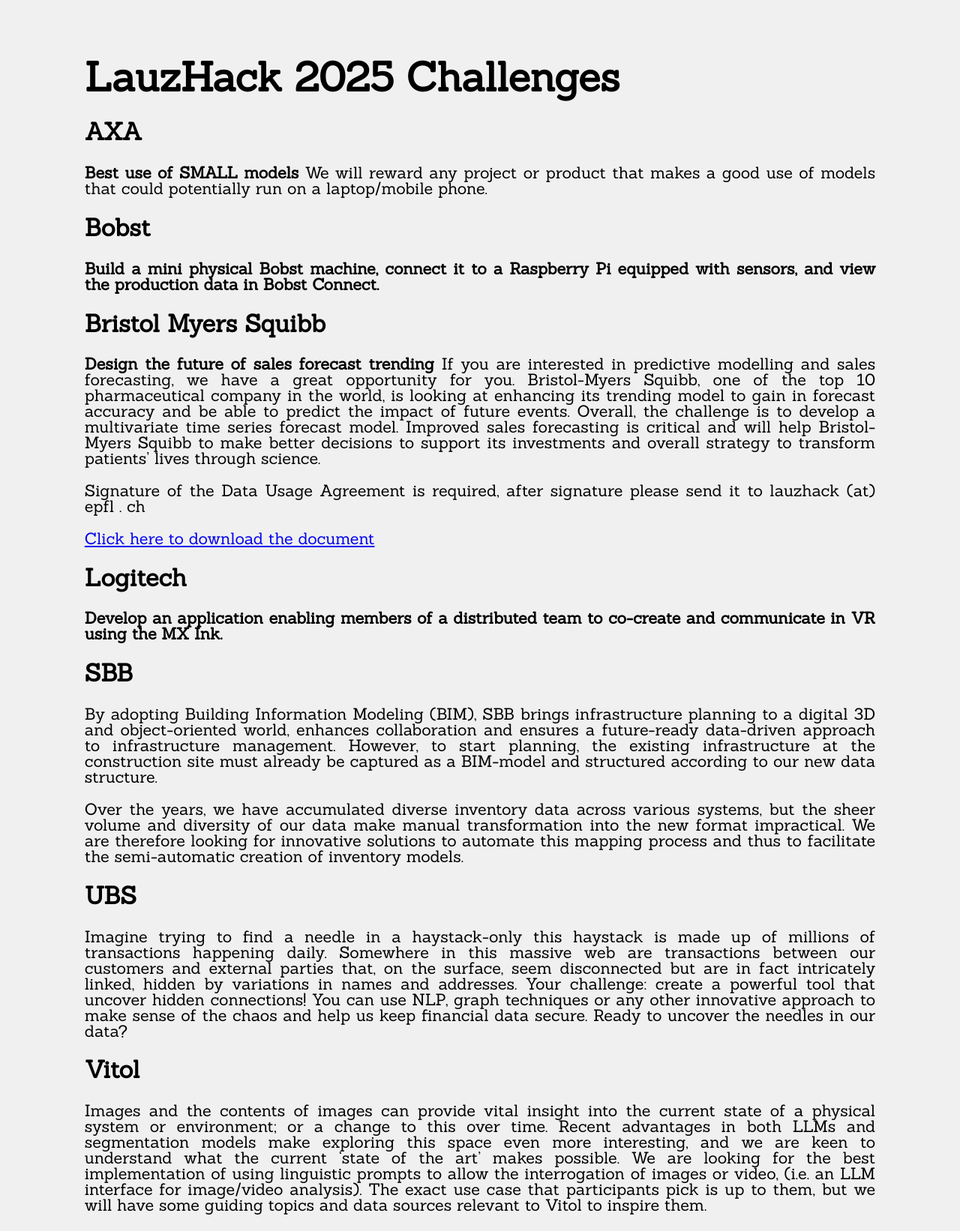
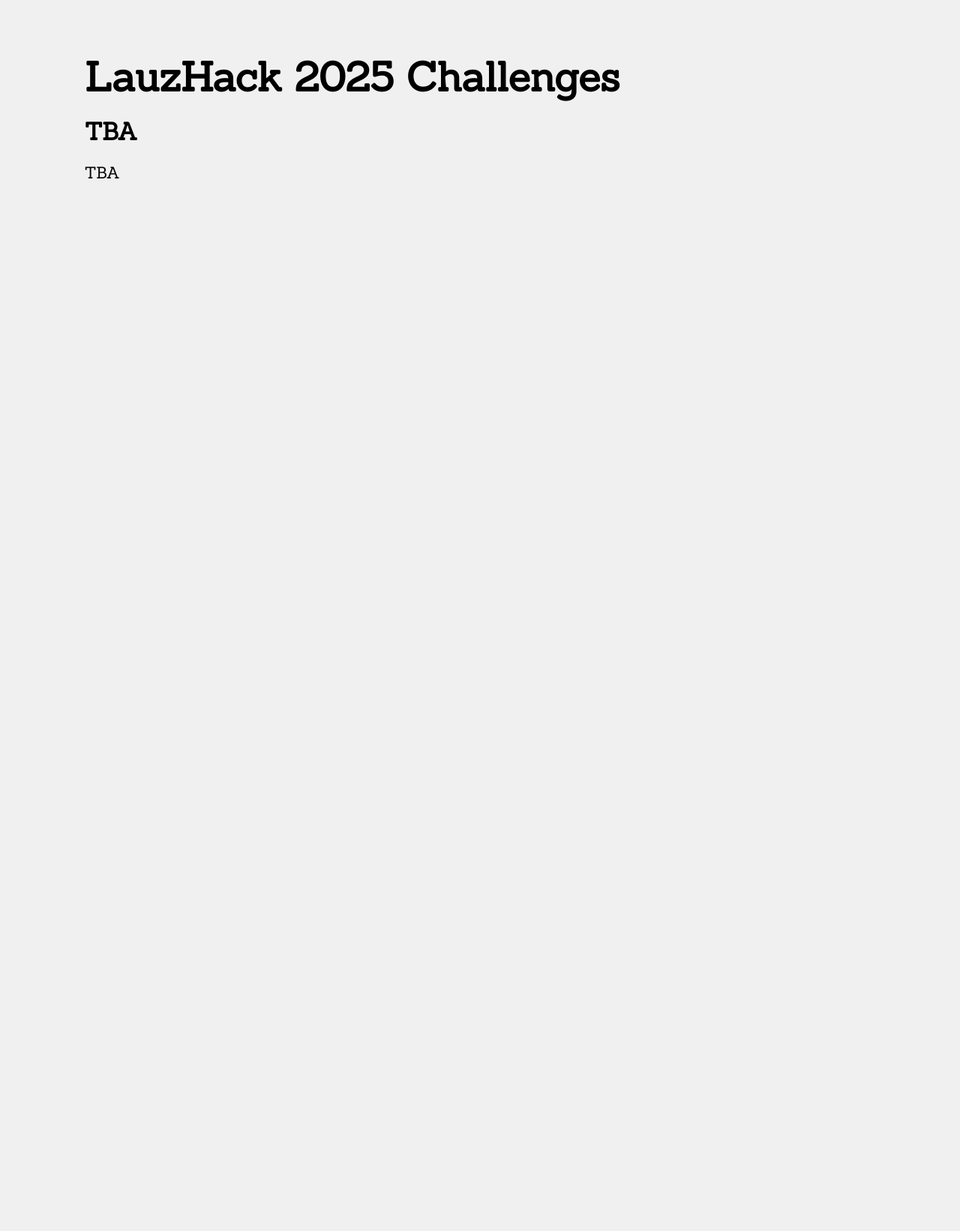
Before and after one commit to LauzHack/LauzHack.github.io, a Jekyll site: the page built from challenges.md, in a window 1280 px wide. Shown: the whole page at 75% size. Built offline with Jekyll 4.4.1, drawn with Linux system fonts in a browser that asks for light colours; after the commit the page ends 900 px from its top, so only the background shows below that.

Commit message:
2025 update

```diff
--- a/_data/action.yml
+++ b/_data/action.yml
@@ -1,5 +1,5 @@
 # Call to action, optional.
 # If the link is set, the call will appear as a button.
 
-text: See the 2024 projects
-link: /projects.html
+text: Declare your interest!
+link: https://forms.gle/7pJ58vfzdkRwbqHM9
--- a/_data/challenges.yml
+++ b/_data/challenges.yml
@@ -1,38 +1,3 @@
-- name: AXA
+- name: TBA
   text: |-
-    **Best use of SMALL models**
-    We will reward any project or product that makes a good use of models that could potentially run on a laptop/mobile phone.
-
-- name: Bobst
-  text: |-
-    **Build a mini physical Bobst machine, connect it to a Raspberry Pi equipped with sensors, and view the production data in Bobst Connect.**
-
-- name: Bristol Myers Squibb
-  text: |-
-    **Design the future of sales forecast trending**
-    If you are interested in predictive modelling and sales forecasting, we have a great opportunity for you.
-    Bristol-Myers Squibb, one of the top 10 pharmaceutical company in the world, is looking at enhancing its trending model to gain in forecast accuracy and be able to predict the impact of future events. Overall, the challenge is to develop a multivariate time series forecast model. Improved sales forecasting is critical and will help Bristol-Myers Squibb to make better decisions to support its investments and overall strategy to transform patients’ lives through science.
-
-
-    Signature of the Data Usage Agreement is required, after signature please send it to lauzhack (at) epfl . ch
-
-    [Click here to download the document](/pdf/LauzHack_2024_Data_Usage_Agreement.pdf)
-
-- name: Logitech
-  text: |-
-    **Develop an application enabling members of a distributed team to co-create and communicate in VR using the MX Ink.**
-
-- name: SBB
-  text: "By adopting Building Information Modeling (BIM), SBB brings infrastructure planning to a digital 3D and object-oriented world, enhances collaboration and ensures a future-ready data-driven approach to infrastructure management. However, to start planning, the existing infrastructure at the construction site must already be captured as a BIM-model and structured according to our new data structure.
-
-
-    Over the years, we have accumulated diverse inventory data across various systems, but the sheer volume and diversity of our data make manual transformation into the new format impractical. We are therefore looking for innovative solutions to automate this mapping process and thus to facilitate the semi-automatic creation of inventory models."
-
-- name: UBS
-  text: |-
-    Imagine trying to find a needle in a haystack&minus;only this haystack is made up of millions of transactions happening daily. Somewhere in this massive web are transactions between our customers and external parties that, on the surface, seem disconnected but are in fact intricately linked, hidden by variations in names and addresses.
-    Your challenge: create a powerful tool that uncover hidden connections! You can use NLP, graph techniques or any other innovative approach to make sense of the chaos and help us keep financial data secure. Ready to uncover the needles in our data?
-
-- name: Vitol
-  text: "Images and the contents of images can provide vital insight into the current state of a physical system or environment; or a change to this over time. Recent advantages in both LLMs and segmentation models make exploring this space even more interesting, and we are keen to understand what the current &lsquo;state of the art&rsquo; makes possible.
-        We are looking for the best implementation of using linguistic prompts to allow the interrogation of images or video, (i.e. an LLM interface for image/video analysis). The exact use case that participants pick is up to them, but we will have some guiding topics and data sources relevant to Vitol to inspire them."
+    TBA
--- a/_data/info.yml
+++ b/_data/info.yml
@@ -3,7 +3,7 @@
 
 # Event date and location
 date_and_location: |
-  Stay tuned for the next hackathon!
+  Exact date TBA, 2025
 
 # Event description; short is for e.g. Facebook shared links, long appears on the home page.
 description_short: Student-run hackathon at EPFL, Switzerland
```
Also changed, not shown: _data/organizers.yml (+26 -26 lines), _data/workshops.yml (line endings or trailing spaces).
